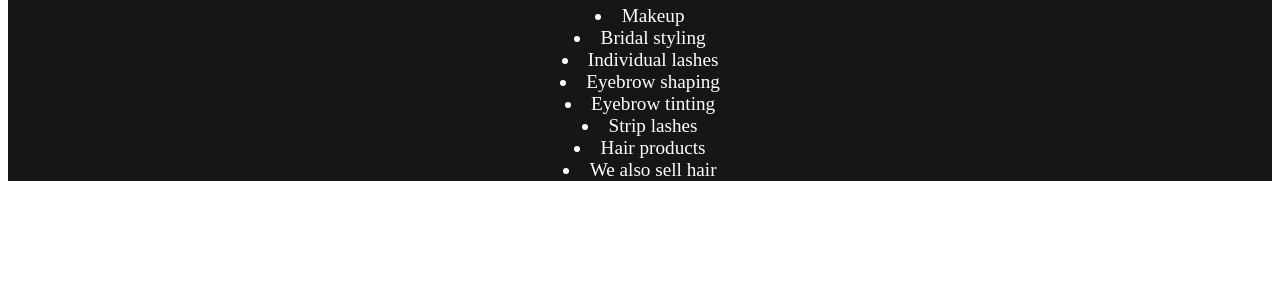
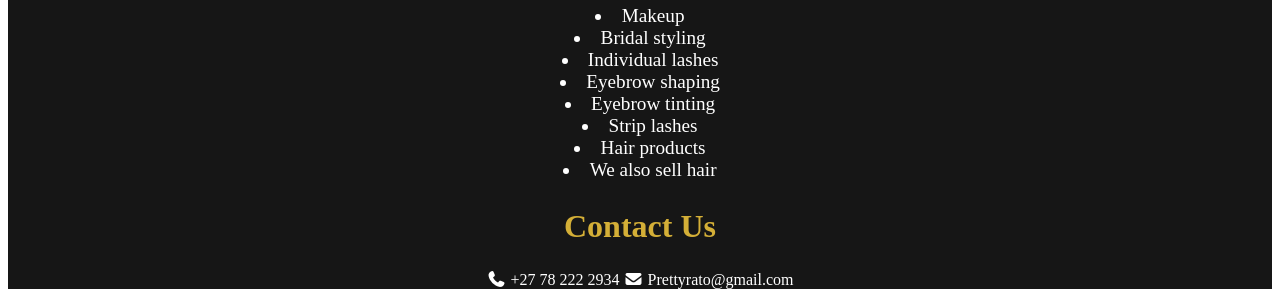
Before and after one commit to Mveli01/Pretty-Rato-hair, a plain HTML site: page index.html in a window 1280 px wide. Shown: the part 659-956 px from the top of the page. Before the commit the page ends 848 px from the top, so only its background shows below. Drawn offline with Linux system fonts and the light colour scheme; a script that the page names is missing.

Commit message:
Updated file

```diff
--- a/index.html
+++ b/index.html
@@ -5,7 +5,7 @@
     <meta name="viewport" content="width=device-width, initial-scale=1.0">
     <link rel="stylesheet" href="https://cdnjs.cloudflare.com/ajax/libs/font-awesome/7.0.1/css/all.min.css"
         integrity="sha512-2SwdPD6INVrV/lHTZbO2nodKhrnDdJK9/kg2XD1r9uGqPo1cUbujc+IYdlYdEErWNu69gVcYgdxlmVmzTWnetw=="
-        crossorigin="anonymous" referrerpolicy="no-referrer" />
+        crossorigin="anonymous" referrerpolicy="no-referrer"/>
     <link rel="stylesheet" href="style.css">
     <title>Pretty Rato Hair</title>
 </head>
@@ -49,6 +49,14 @@
             <li>Hair products</li>
             <li>We also sell hair</li>
         </section>
+
+        <section class="contact-section">
+            <h2>Contact Us</h2>
+            <span>
+                <i class="fa-solid fa-phone"></i> +27 78 222 2934
+                <i class="fa-solid fa-envelope"></i> Prettyrato@gmail.com
+            </span>
+        </section>
     </main>
 
 </body>
```
